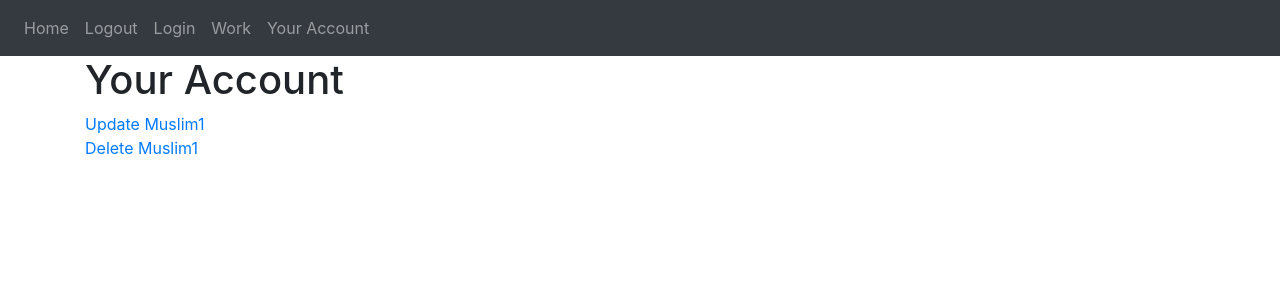
After one commit to Yeemster/CMPE-131-2_Term_Project-, a Flask app: page /account in a window 1280 px wide. The commit adds this page. Shown: the top 300 px of the page. Run offline with Flask 2, Linux system fonts and the light colour scheme; a user stored in the database is signed in; some libraries are stand-ins or nearby versions.

Commit message:
Reorganized account settings route and added delete account option

```diff
--- a/projectstart/myapp/auth.py
+++ b/projectstart/myapp/auth.py
@@ -119,3 +119,22 @@ def update(id):
                 flash("Error updating user fields")
                 return render_template("update.html", user=current_user, form=form, user_to_update=user_to_update)
     return render_template("update.html", user=current_user, form=form, user_to_update=user_to_update)
+@auth.route('/delete/<int:id>', methods=['GET', 'POST' ])
+@login_required
+def delete(id):
+    user_to_delete = User.query.get_or_404(id)
+    try:
+        db.session.delete(user_to_delete)
+        db.session.commit()
+        flash("Successfully Deleted User")
+    except:
+        flash("Error occured in deleting user")
+    return render_template("account.html", user=current_user)
+
+
+@auth.route("/account")
+@login_required
+def account():
+    """Return H1 header that says welcome! (should be in html)
+    """
+    return render_template("account.html", user=current_user)
--- a/projectstart/myapp/routes.py
+++ b/projectstart/myapp/routes.py
@@ -23,6 +23,7 @@ def work():
     """
     return render_template("work.html", user=current_user)
 
+
 '''
 @myobj.route("/hi")
 @login_required
--- /dev/null
+++ b/projectstart/myapp/templates/account.html
@@ -0,0 +1,8 @@
+{% extends "base.html" %}
+
+{% block content %}
+<h1> Your Account </h1>
+<a href="{{url_for('auth.update', id=user.id)}}">Update {{ user.username }}</a>
+</br>
+<a href="{{url_for('auth.delete', id=user.id)}}">Delete {{ user.username }}</a>
+{% endblock %}
--- a/projectstart/myapp/templates/base.html
+++ b/projectstart/myapp/templates/base.html
@@ -33,10 +33,10 @@
               <div class="navbar-nav">
                 {% if user.is_authenticated %}
                 <a class="nav-item nav-link" id="home" href="/">Home</a>
-                <a class="nav-item nav-link" id="logout" href="/logout">Logout</a>
-                <a class="nav-item nav-link" id="login" href="/login">Login</a>
-                <a class="nav-item nav-link" id="signUp" href="/sign-up">Sign Up</a>
-                <a class="nav-item nav-link" id="signUp" href="/work">Work</a>
+                <a class="nav-item nav-link" id="logout" href="{{url_for('auth.logout')}}">Logout</a>
+                <a class="nav-item nav-link" id="login" href="{{url_for('auth.login')}}">Login</a>
+                <a class="nav-item nav-link" id="work" href="{{url_for('views.work')}}">Work</a>
+                <a class="nav-item nav-link" id="account" href="{{url_for('auth.account')}}">Your Account</a>
                 {% else %}
                 <a class="nav-item nav-link" id="home" href="/">Home</a>
                 <a class="nav-item nav-link" id="login" href="/login">Login</a>
```
Also changed, not shown: projectstart/myapp/database.db.
